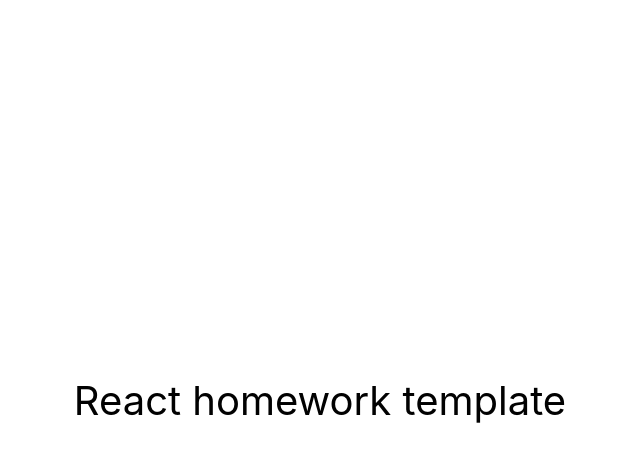
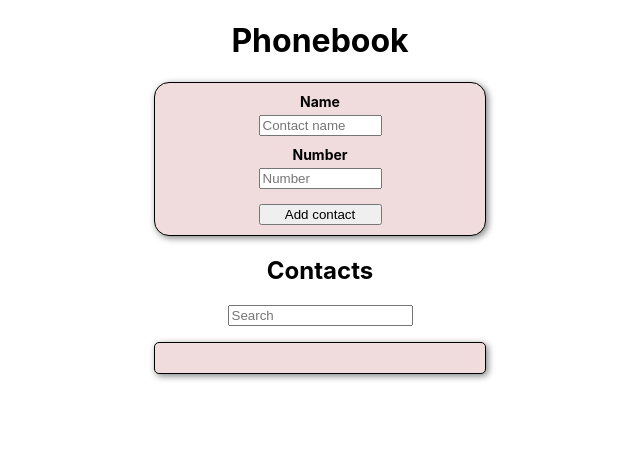
Before and after one commit to s-kurdybakha/goit-react-hw-04-phonebook, a React (Create React App) app: page / in a window 1280 px wide. Shown: the top 462 px of the page, without its empty margins (320-960 px from the left). Built offline with nearby package versions, Linux system fonts and the light colour scheme.

Commit message:
add files

```diff
--- a/package.json
+++ b/package.json
@@ -2,7 +2,7 @@
   "name": "react-homework-template",
   "version": "0.1.0",
   "private": true,
-  "homepage": "https://goitacademy.github.io/react-homework-template/",
+  "homepage": "https://s-kurdybakha.github.io/goit-react-hw-04-phonebook/",
   "dependencies": {
     "@testing-library/jest-dom": "^5.16.3",
     "@testing-library/react": "^12.1.4",
--- a/src/components/App.jsx
+++ b/src/components/App.jsx
@@ -1,16 +1,26 @@
-export const App = () => {
-  return (
-    <div
-      style={{
-        height: '100vh',
-        display: 'flex',
-        justifyContent: 'center',
-        alignItems: 'center',
-        fontSize: 40,
-        color: '#010101'
-      }}
-    >
-      React homework template
-    </div>
-  );
-};
+import { Component } from 'react';
+import MyContacts from './MyContacts/MyContacts';
+
+export class App extends Component {
+  render() {
+    return (
+      <div
+        style={
+          {
+            // height: '100vh',
+            // display: 'flex',
+            // justifyContent: 'center',
+            // alignItems: 'center',
+            // fontSize: 40,
+            // // color: '#010101',
+          }
+        }
+      >
+        {/* React homework template */}
+        <MyContacts />
+      </div>
+    );
+  }
+}
+
+export default App;
--- /dev/null
+++ b/src/components/MyContacts/ContactsList/ContactsList.jsx
@@ -0,0 +1,19 @@
+import css from './contacts-list.module.css';
+
+const ContactsList = ({ items, deleteContact }) => {
+  const elements = items.map(({ id, name, number }) => (
+    <li className={css.item} key={id}>
+      {name}: <span className={css.number}>{number}</span>
+      <button
+        className={css.button}
+        onClick={() => deleteContact(id)}
+        type="button"
+      >
+        Delete
+      </button>
+    </li>
+  ));
+  return <ul className={css.list}>{elements}</ul>;
+};
+
+export default ContactsList;
--- /dev/null
+++ b/src/components/MyContacts/ContactsList/contacts-list.module.css
@@ -0,0 +1,28 @@
+.list {
+  display: flex;
+  flex-direction: column;
+  list-style: none;
+  padding: 0;
+  background-color: #f0dcdc;
+  border-radius: 15px;
+  box-shadow: 2px 2px 7px grey;
+  width: 300px;
+  border: 1px solid;
+  padding: 15px;
+  border-radius: 5px;
+}
+
+.item {
+  display: flex;
+  margin-bottom: 5px;
+}
+
+.number {
+  margin-right: 20px;
+  margin-left: auto;
+  text-align: end;
+}
+
+.button {
+  /* dsad */
+}
--- /dev/null
+++ b/src/components/MyContacts/MyContacts.jsx
@@ -0,0 +1,117 @@
+import { Component } from 'react';
+import PhonebookForm from 'components/MyContacts/PhonebookForm/PhonebookForm';
+import ContactsList from 'components/MyContacts/ContactsList/ContactsList';
+import css from './my-contacts.module.css';
+// import css from './my-contacts.module.css';
+import { nanoid } from 'nanoid';
+
+class MyContacts extends Component {
+  state = {
+    contacts: [],
+    filter: '',
+  };
+
+  componentDidMount() {
+    const contacts = JSON.parse(localStorage.getItem('my-contacts'));
+    if (contacts && contacts.length) {
+      this.setState({
+        contacts,
+      });
+    }
+  }
+
+  componentDidUpdate(prevProps, prevState) {
+    const { contacts } = this.state;
+
+    if (prevState.contacts.length !== contacts.length) {
+      localStorage.setItem('my-contacts', JSON.stringify(this.state.contacts));
+    }
+  }
+
+  isDublacate({ name, number }) {
+    const normalazedName = name.toLowerCase();
+    const normalazedNumber = number.toLowerCase();
+    const { contacts } = this.state;
+
+    const dublicate = contacts.find(item => {
+      const normalazedCurrentName = item.name.toLowerCase();
+      const normalazedCurrentNumber = item.number.toLowerCase();
+      return (
+        normalazedCurrentName === normalazedName &&
+        normalazedCurrentNumber === normalazedNumber
+      );
+    });
+    return Boolean(dublicate);
+  }
+
+  addContact = data => {
+    const { name, number } = data;
+
+    if (this.isDublacate(data)) {
+      return alert(`${name} with number ${number} is already in contacts`);
+    }
+
+    this.setState(({ contacts }) => {
+      const newContact = {
+        id: nanoid(),
+        ...data,
+      };
+      return {
+        contacts: [...contacts, newContact],
+      };
+    });
+  };
+
+  deleteContact = id => {
+    this.setState(({ contacts }) => {
+      const newContacts = contacts.filter(item => item.id !== id);
+      return {
+        contacts: newContacts,
+      };
+    });
+  };
+
+  changeFilter = ({ target }) => {
+    this.setState({
+      filter: target.value,
+    });
+  };
+
+  getFilteredContacts = () => {
+    const { filter, contacts } = this.state;
+
+    if (!filter) {
+      return contacts;
+    }
+
+    const normalizedFilter = filter.toLocaleLowerCase();
+
+    const filteredContacts = contacts.filter(({ name, number }) => {
+      const normalizedName = name.toLocaleLowerCase();
+      const normalizedNumber = number.toLocaleLowerCase();
+      return (
+        normalizedName.includes(normalizedFilter) ||
+        normalizedNumber.includes(normalizedFilter)
+      );
+    });
+    return filteredContacts;
+  };
+
+  render() {
+    const { addContact, deleteContact, changeFilter } = this;
+    const contacts = this.getFilteredContacts();
+    return (
+      <div>
+        <h1 className={css.title}>Phonebook</h1>
+        <PhonebookForm onSubmit={addContact} />
+        <div className={css.listWrapper}>
+          <h2>Contacts</h2>
+          <input onChange={changeFilter} name="filter" placeholder="Search" />
+          <ContactsList items={contacts} deleteContact={deleteContact} />
+        </div>
+      </div>
+    );
+  }
+}
+
+export default MyContacts;
--- /dev/null
+++ b/src/components/MyContacts/PhonebookForm/PhonebookForm.jsx
@@ -0,0 +1,74 @@
+import { Component } from 'react';
+import { nanoid } from 'nanoid';
+import css from './phonebook-form.module.css';
+
+const INITIAL_STATE = {
+  contacts: [
+    { id: 'id-1', name: 'Rosie Simpson', number: '459-12-56' },
+    { id: 'id-2', name: 'Hermione Kline', number: '443-89-12' },
+    { id: 'id-3', name: 'Eden Clements', number: '645-17-79' },
+    { id: 'id-4', name: 'Annie Copeland', number: '227-91-26' },
+  ],
+  name: '',
+  number: '',
+};
+
+class PhonebookForm extends Component {
+  state = {
+    ...INITIAL_STATE,
+  };
+
+  HandleChange = ({ target }) => {
+    const { name, value } = target;
+    this.setState({
+      [name]: value,
+    });
+  };
+
+  HandleSubmit = e => {
+    e.preventDefault();
+    this.props.onSubmit({ ...this.state });
+    // const { elements } = e.currentTarget;
+    this.setState({ ...INITIAL_STATE });
+    console.log(this.state);
+  };
+
+  contactNameId = nanoid();
+  render() {
+    const { contactNameId, numberId, HandleSubmit, HandleChange } = this;
+    const { name, number } = this.state;
+    return (
+      <div className={css.wrapper}>
+        <form onSubmit={HandleSubmit} className={css.form}>
+          <div className={css.formGroup}>
+            <label htmlFor={contactNameId}>Name</label>
+            <input
+              value={name}
+              onChange={HandleChange}
+              id={contactNameId}
+              type="text"
+              name="name"
+              required
+              placeholder="Contact name"
+            />
+            <label htmlFor={numberId}>Number</label>
+            <input
+              value={number}
+              onChange={HandleChange}
+              id={numberId}
+              type="tel"
+              name="number"
+              required
+              placeholder="Number"
+            />
+          </div>
+          <button className={css.button} type="submit">
+            Add contact
+          </button>
+        </form>
+      </div>
+    );
+  }
+}
+
+export default PhonebookForm;
--- /dev/null
+++ b/src/components/MyContacts/PhonebookForm/phonebook-form.module.css
@@ -0,0 +1,42 @@
+.wrapper {
+  display: flex;
+  align-items: center;
+  flex-direction: column;
+}
+
+.form {
+  width: 300px;
+  padding: 10px 15px;
+  border-radius: 5px;
+  background-color: #f0dcdc;
+  border-radius: 15px;
+  box-shadow: 2px 2px 7px grey;
+  border: 1px solid;
+  display: flex;
+  flex-direction: column;
+  margin: auto;
+}
+
+.formGroup {
+  margin-bottom: 5px;
+  display: flex;
+  flex-direction: column;
+  align-items: center;
+  justify-content: center;
+}
+
+.formGroup label {
+  margin-bottom: 5px;
+  font-size: 14px;
+  font-weight: 700;
+}
+
+.formGroup input {
+  width: 115px;
+  margin-bottom: 10px;
+}
+
+.button {
+  width: 123px;
+  margin: auto;
+}
--- /dev/null
+++ b/src/components/MyContacts/my-contacts.module.css
@@ -0,0 +1,9 @@
+.title {
+  text-align: center;
+}
+
+.listWrapper {
+  display: flex;
+  align-items: center;
+  flex-direction: column;
+}
```
